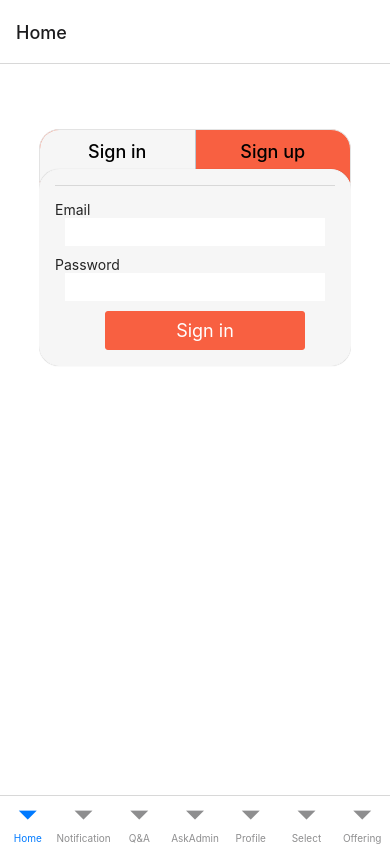
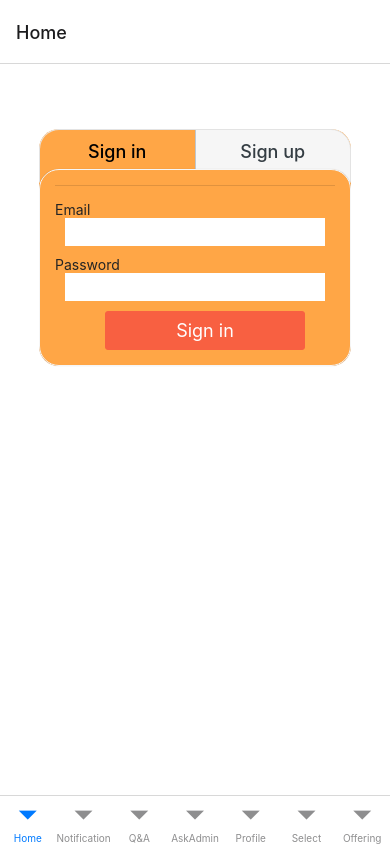
Before and after one commit to zLASKAz/TempleExpress, a React Native app: screen /Payment in a window 390 px wide. Built offline with nearby package versions, Linux system fonts and the light colour scheme.

Commit message:
edit sign in

```diff
--- a/components/SignIn.js
+++ b/components/SignIn.js
@@ -14,8 +14,8 @@ const SignIn = () => {
             buttons={['Sign in', 'Sign up']}
             selectedIndex={selectedIndex}
             selectedButtonStyle={styles.selectButton}
-            selectedTextStyle={styles.textcolor}
-            textStyle={styles.textcolor}
+            selectedTextStyle={styles.selecttextcolor}
+            textStyle={styles.notselecttextcolor}
             onPress={value => {
               setSelectedIndex(value);
             }}
@@ -126,7 +126,7 @@ export default SignIn;
 const styles = StyleSheet.create({
   signinButton: {
     margin: 0,
-    backgroundColor: '#F6F6F6',
+    backgroundColor: '#FFA646',
     borderTopLeftRadius: 20,
     borderTopRightRadius: 20,
     borderBottomLeftRadius: 20,
@@ -139,16 +139,26 @@ const styles = StyleSheet.create({
     marginHorizontal: 0,
     borderTopLeftRadius: 20,
     borderTopRightRadius: 20,
-    backgroundColor: '#F86041',
+    backgroundColor: '#F6F6F6',
     width: '100%',
     marginBottom: -15,
     height: 55,
   },
   selectButton: {
-    backgroundColor: '#F6F6F6',
+    backgroundColor: '#FFA646',
   },
   textcolor: {
     color: '#000',
+    fontSize: 18,
+    paddingBottom: 10,
+  },
+  selecttextcolor: {
+    color: '#000',
+    fontSize: 18,
+    paddingBottom: 10,
+  },
+  notselecttextcolor: {
+    color: "#343D43",
     fontSize: 18,
     paddingBottom: 10,
   },
--- a/screen/Select.js
+++ b/screen/Select.js
@@ -65,12 +65,12 @@ const styles = StyleSheet.create({
     shadowColor: "#FFFFFF"
   },
   cardContainer: {
-    height: height * 0.35,
+    height: height * 0.45,
     width: width * 0.55,
     marginRight: width * 0.08, //gap ความห่าง
   },
   card: {
-    height: height * 0.35,
+    height: height * 0.45,
     width: width * 0.55,
     borderRadius: height * 0.04,
     padding: 10,
```
